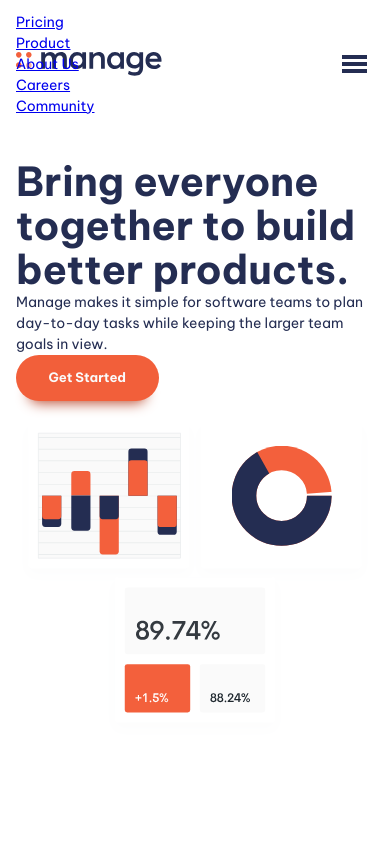
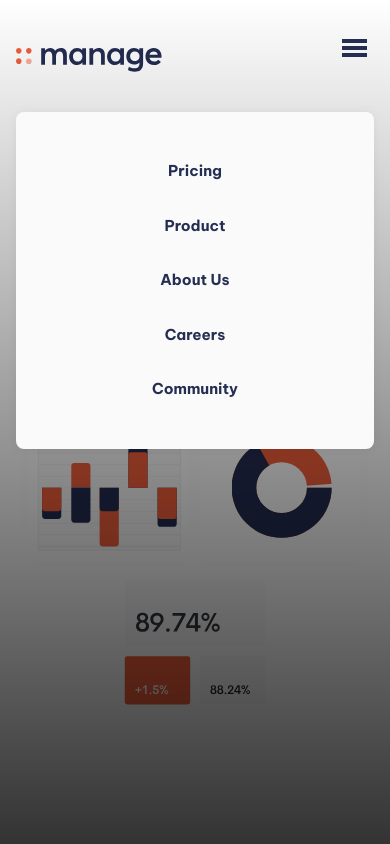
Before and after one commit to ashutosh-naik/manage-landing-page, a website built with Vite: page index.html in a window 390 px wide. Both pictures are taken after a click on the button "Menu". Shown: the top 844 px of the page. Built offline with nearby package versions, Linux system fonts and the light colour scheme.

Commit message:
styled navigation

```diff
--- a/index.html
+++ b/index.html
@@ -17,7 +17,11 @@
       <div class="container">
         <div class="nav-wrapper">
           <a href="/"><img alt="manage-logo" src="images/logo.svg" /></a>
-          <button aria-controls="primary-navigation" class="mobile-nav-toggle">
+          <button
+            aria-controls="primary-navigation"
+            class="mobile-nav-toggle"
+            aria-expanded="false"
+          >
             <img
               alt="hamburger-icon"
               aria-hidden="true"
@@ -41,7 +45,7 @@
               <li><a href="#">Community</a></li>
             </ul>
           </nav>
-          <button class="button" style="display: none">Get Started</button>
+          <button class="button | display-sm-none display-md-inline-flex">Get Started</button>
         </div>
       </div>
     </header>
--- a/main.js
+++ b/main.js
@@ -1,6 +1,11 @@
+const primaryHeader = document.querySelector(".primary-header");
 const navToggle = document.querySelector(".mobile-nav-toggle");
 const primaryNav = document.querySelector(".primary-navigation");
 
 navToggle.addEventListener("click", () => {
-  primaryNav.classList.toggle("opened");
+  primaryNav.hasAttribute("data-visible")
+    ? navToggle.setAttribute("aria-expanded", false)
+    : navToggle.setAttribute("aria-expanded", true);
+  primaryNav.toggleAttribute("data-visible");
+  primaryHeader.toggleAttribute("data-overlay");
 });
--- a/style.css
+++ b/style.css
@@ -124,10 +124,153 @@
   }
 }
 
+.container {
+  --max-width: 1110px;
+  --padding: 1rem;
+
+  width: min(var(--max-width), 100% - (var(--padding) * 2));
+  margin-inline: auto;
+}
+
+.even-columns {
+  display: grid;
+  gap: 1rem;
+}
+
+@media (min-width: 50em) {
+  .even-columns {
+    grid-auto-flow: column;
+    grid-auto-columns: 1fr;
+  }
+}
+
+/* General styling */
+body {
+  font-size: var(--fs-body);
+  font-family: var(--ff-body);
+  color: var(--color-primary-400);
+}
+
+/* Button */
+.button {
+  display: inline-flex;
+  border: none;
+  border-radius: 100vmax;
+  padding: 1.25em 2.5em;
+  font-weight: var(--fw-bold);
+  font-size: var(--fs-button);
+  line-height: 1;
+  color: var(--color-neutral-100);
+  background-color: var(--color-accent-400);
+  cursor: pointer;
+  text-decoration: none;
+  box-shadow: 0 1.125em 1em -1em var(--color-accent-500);
+  transition: all 0.1s;
+}
+
+.button[data-type="inverted"] {
+  background-color: var(--color-neutral-100);
+  color: var(--color-accent-400);
+}
+
+.button:hover,
+.button:focus-visible {
+  background-color: var(--color-accent-300);
+}
+
+.button[data-type="inverted"]:hover,
+.button[data-type="inverted"]:focus-visible {
+  background-color: var(--color-accent-300);
+  color: var(--color-neutral-100);
+}
+
+/* Navigation */
+.primary-header {
+  padding-top: var(--size-700);
+}
+
+.nav-wrapper {
+  display: flex;
+  justify-content: space-between;
+  align-items: center;
+}
+
+.mobile-nav-toggle {
+  display: none;
+}
+
+.nav-list {
+  font-size: var(--fs-nav);
+}
+
+.nav-list {
+  display: flex;
+  gap: clamp(var(--size-400), 5vw, var(--size-700));
+  font-weight: var(--fw-semi-bold);
+}
+
+.nav-list a {
+  text-decoration: none;
+  color: var(--color-primary-400);
+  transition: all 0.1s;
+}
+
+.nav-list a:hover,
+.nav-list a:focus {
+  color: var(--color-accent-400);
+}
+
+@media (max-width: 50em) {
+  .primary-navigation {
+    display: none;
+    position: fixed;
+    padding: var(--size-700);
+    inset: 7rem var(--size-400) auto;
+    max-width: 25rem;
+    margin-left: auto;
+    background: var(--color-neutral-100);
+    border-radius: var(--size-200);
+    box-shadow: 0 0 0.75em rgb(0, 0, 0, 0.05);
+  }
+
+  .primary-header[data-overlay]::before {
+    content: "";
+    position: fixed;
+    inset: 0;
+    background-image: linear-gradient(rgb(0 0 0 / 0), rgb(0 0 0 / 0.8));
+  }
+
+  .nav-list {
+    display: grid;
+    gap: var(--size-600);
+    text-align: center;
+    font-weight: var(--fw-bold);
+  }
+
+  .primary-navigation[data-visible] {
+    display: block;
+  }
+
+  .mobile-nav-toggle {
+    display: block;
+    position: fixed;
+    top: var(--size-600);
+    right: var(--size-400);
+    z-index: 100;
+    cursor: pointer;
+    background: transparent;
+    border: 0;
+    padding: 0.5em;
+  }
+
+  .mobile-nav-toggle .icon-close {
+    display: none;
+  }
+}
+
 /* Utility classes */
 .visually-hidden {
   position: absolute;
-  position: absolute !important;
   width: 1px !important;
   height: 1px !important;
   padding: 0 !important;
@@ -224,99 +367,12 @@
   padding-block: var(--size-900);
 }
 
-.container {
-  --max-width: 1110px;
-  --padding: 1rem;
-
-  width: min(var(--max-width), 100% - (var(--padding) * 2));
-  margin-inline: auto;
-}
-
-.even-columns {
-  display: grid;
-  gap: 1rem;
+.display-sm-none {
+  display: none;
 }
 
 @media (min-width: 50em) {
-  .even-columns {
-    grid-auto-flow: column;
-    grid-auto-columns: 1fr;
+  .display-md-inline-flex {
+    display: inline-flex;
   }
 }
-
-/* General styling */
-body {
-  font-size: var(--fs-body);
-  font-family: var(--ff-body);
-  color: var(--color-primary-400);
-}
-
-/* Button */
-.button {
-  border: none;
-  border-radius: 100vmax;
-  padding: 1.25em 2.5em;
-  font-weight: var(--fw-bold);
-  font-size: var(--fs-button);
-  line-height: 1;
-  color: var(--color-neutral-100);
-  background-color: var(--color-accent-400);
-  cursor: pointer;
-  text-decoration: none;
-  box-shadow: 0 1.125em 1em -1em var(--color-accent-500);
-  transition: all 0.1s;
-}
-
-.button[data-type="inverted"] {
-  background-color: var(--color-neutral-100);
-  color: var(--color-accent-400);
-}
-
-.button:hover,
-.button:focus-visible {
-  background-color: var(--color-accent-300);
-}
-
-.button[data-type="inverted"]:hover,
-.button[data-type="inverted"]:focus-visible {
-  background-color: var(--color-accent-300);
-  color: var(--color-neutral-100);
-}
-
-/* Navigation */
-.primary-header {
-  margin-top: var(--size-700);
-}
-
-.nav-wrapper {
-  display: flex;
-  justify-content: space-between;
-  align-items: center;
-}
-
-.mobile-nav-toggle {
-  display: none;
-}
-
-@media (max-width: 50em) {
-  .primary-navigation {
-    display: none;
-  }
-
-  .mobile-nav-toggle {
-    display: block;
-    cursor: pointer;
-    background: transparent;
-    border: 0;
-    padding: 0.5em;
-  }
-
-  .mobile-nav-toggle .icon-close {
-    display: none;
-  }
-}
-
-.opened {
-  display: block;
-  position: fixed;
-}
```
